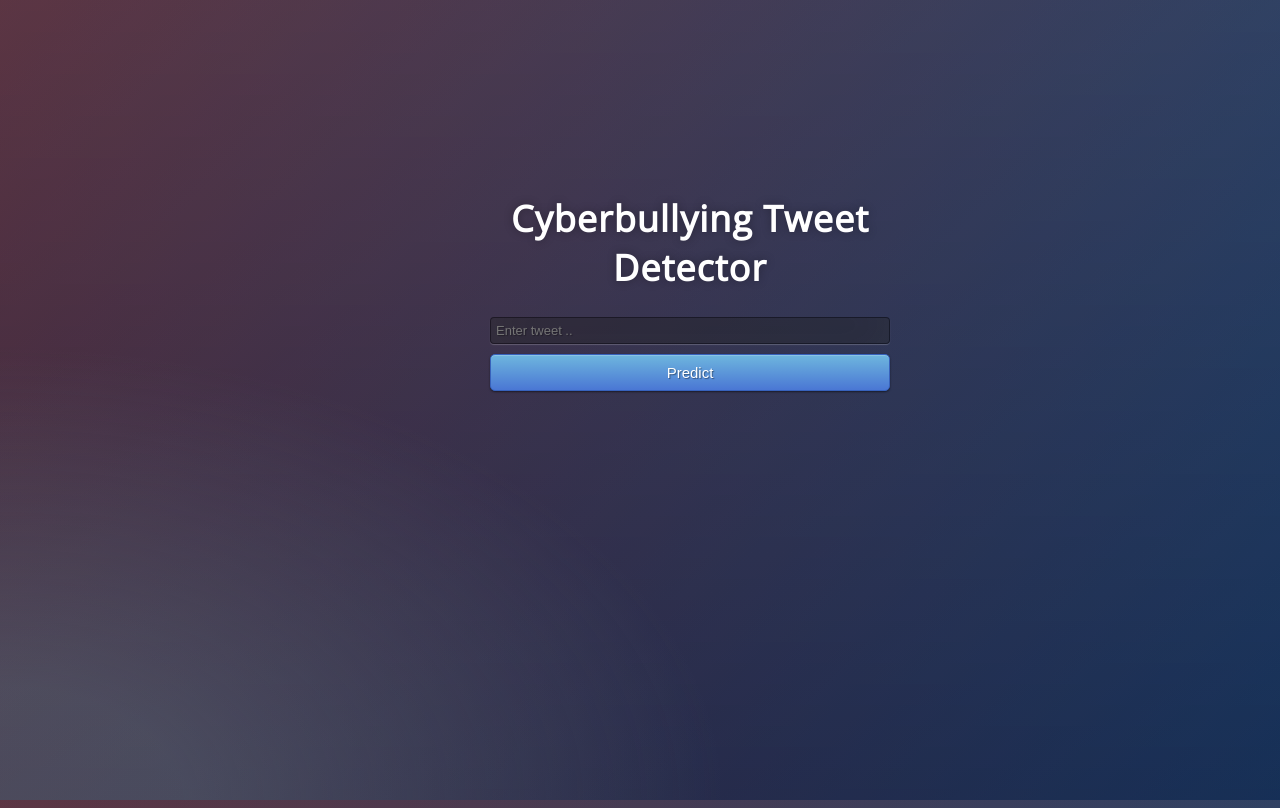
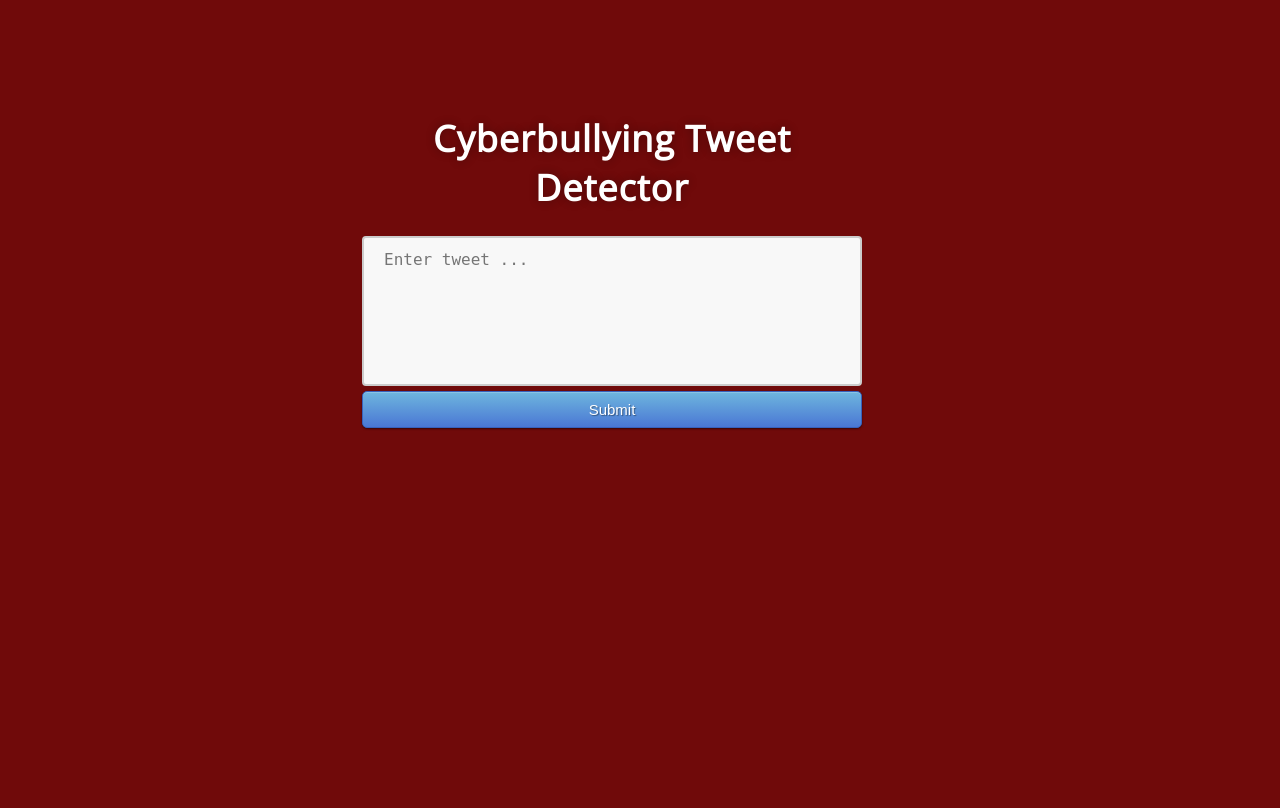
Before and after one commit to polaternez/cyberbullying-tweet-detection, a Flask app: page / in a window 1280 px wide. Run offline with Flask 2, Linux system fonts and the light colour scheme; parts of the project's set-up code (start-up, migrations or seed data) failed here and were passed over.

Commit message:
Flask API updated

```diff
--- a/Flask_API/app.py
+++ b/Flask_API/app.py
@@ -23,9 +23,9 @@ def predict():
     output = ""
 
     if prediction[0]==0:
-        output = "#not_cyberbullying#"
+        output = "#not_cyberbullying"
     elif prediction[0]==1:
-        output = "#cyberbullying#"
+        output = "#cyberbullying"
     else:
         output = "Error!!"
 
--- a/Flask_API/static/css/style.css
+++ b/Flask_API/static/css/style.css
@@ -15,49 +15,34 @@ html { width: 100%; height:100%; overflow:hidden; }
 
 body {
 	width: 100%;
-	height:100%;
+	height: 100%;
 	font-family: 'Open Sans', sans-serif;
-	background: #092756;
+	background: #700a0a;
 	color: #fff;
 	font-size: 18px;
-	text-align:center;
-	letter-spacing:1.2px;
-	background: -moz-radial-gradient(0% 100%, ellipse cover, rgba(104,128,138,.4) 10%,rgba(138,114,76,0) 40%),-moz-linear-gradient(top,  rgba(57,173,219,.25) 0%, rgba(42,60,87,.4) 100%), -moz-linear-gradient(-45deg,  #670d10 0%, #092756 100%);
-	background: -webkit-radial-gradient(0% 100%, ellipse cover, rgba(104,128,138,.4) 10%,rgba(138,114,76,0) 40%), -webkit-linear-gradient(top,  rgba(57,173,219,.25) 0%,rgba(42,60,87,.4) 100%), -webkit-linear-gradient(-45deg,  #670d10 0%,#092756 100%);
-	background: -o-radial-gradient(0% 100%, ellipse cover, rgba(104,128,138,.4) 10%,rgba(138,114,76,0) 40%), -o-linear-gradient(top,  rgba(57,173,219,.25) 0%,rgba(42,60,87,.4) 100%), -o-linear-gradient(-45deg,  #670d10 0%,#092756 100%);
-	background: -ms-radial-gradient(0% 100%, ellipse cover, rgba(104,128,138,.4) 10%,rgba(138,114,76,0) 40%), -ms-linear-gradient(top,  rgba(57,173,219,.25) 0%,rgba(42,60,87,.4) 100%), -ms-linear-gradient(-45deg,  #670d10 0%,#092756 100%);
-	background: -webkit-radial-gradient(0% 100%, ellipse cover, rgba(104,128,138,.4) 10%,rgba(138,114,76,0) 40%), linear-gradient(to bottom,  rgba(57,173,219,.25) 0%,rgba(42,60,87,.4) 100%), linear-gradient(135deg,  #670d10 0%,#092756 100%);
-	filter: progid:DXImageTransform.Microsoft.gradient( startColorstr='#3E1D6D', endColorstr='#092756',GradientType=1 );
-
+	text-align: center;
+	letter-spacing: 1.2px;
 }
 .login {
 	position: absolute;
-	top: 40%;
-	left: 50%;
+	top: 30%;
+	left: 40%;
 	margin: -150px 0 0 -150px;
-	width:400px;
-	height:400px;
+	width: 500px;
+	height: 500px;
 }
 
 .login h1 { color: #fff; text-shadow: 0 0 10px rgba(0,0,0,0.3); letter-spacing:1px; text-align:center; }
 
-input, select {
+
+textarea {
 	width: 100%;
-	margin-bottom: 10px;
-	background: rgba(0,0,0,0.3);
-	border: none;
-	outline: none;
-	padding: 5px;
-	font-size: 13px;
-	color: #fff;
-	text-shadow: 1px 1px 1px rgba(0,0,0,0.3);
-	border: 1px solid rgba(0,0,0,0.3);
+	height: 150px;
+	padding: 12px 20px;
+	box-sizing: border-box;
+	border: 2px solid #ccc;
 	border-radius: 4px;
-	box-shadow: inset 0 -5px 45px rgba(100,100,100,0.2), 0 1px 1px rgba(255,255,255,0.2);
-	-webkit-transition: box-shadow .5s ease;
-	-moz-transition: box-shadow .5s ease;
-	-o-transition: box-shadow .5s ease;
-	-ms-transition: box-shadow .5s ease;
-	transition: box-shadow .5s ease;
-}
-input:focus { box-shadow: inset 0 -5px 45px rgba(100,100,100,0.4), 0 1px 1px rgba(255,255,255,0.2); }
+	background-color: #f8f8f8;
+	font-size: 16px;
+	resize: none;
+  }
--- a/Flask_API/templates/index.html
+++ b/Flask_API/templates/index.html
@@ -18,8 +18,9 @@
 
      <!-- Main Input For Receiving Query to our ML -->
     <form action="{{ url_for('predict') }}" method="post">
-      <input type="text" name="tweet_text" placeholder="Enter tweet .." required="required"/>
-      <button type="submit" class="btn btn-primary btn-block btn-large">Predict</button>
+      <textarea id="tweet_text" name="tweet_text" rows="8" cols="65" placeholder="Enter tweet ..." required="required"></textarea>
+      <br>
+      <button type="submit" class="btn btn-primary btn-block btn-large">Submit</button>
     </form>
 
    <br><br>
```
Also changed, not shown: images/flask_api.png.
